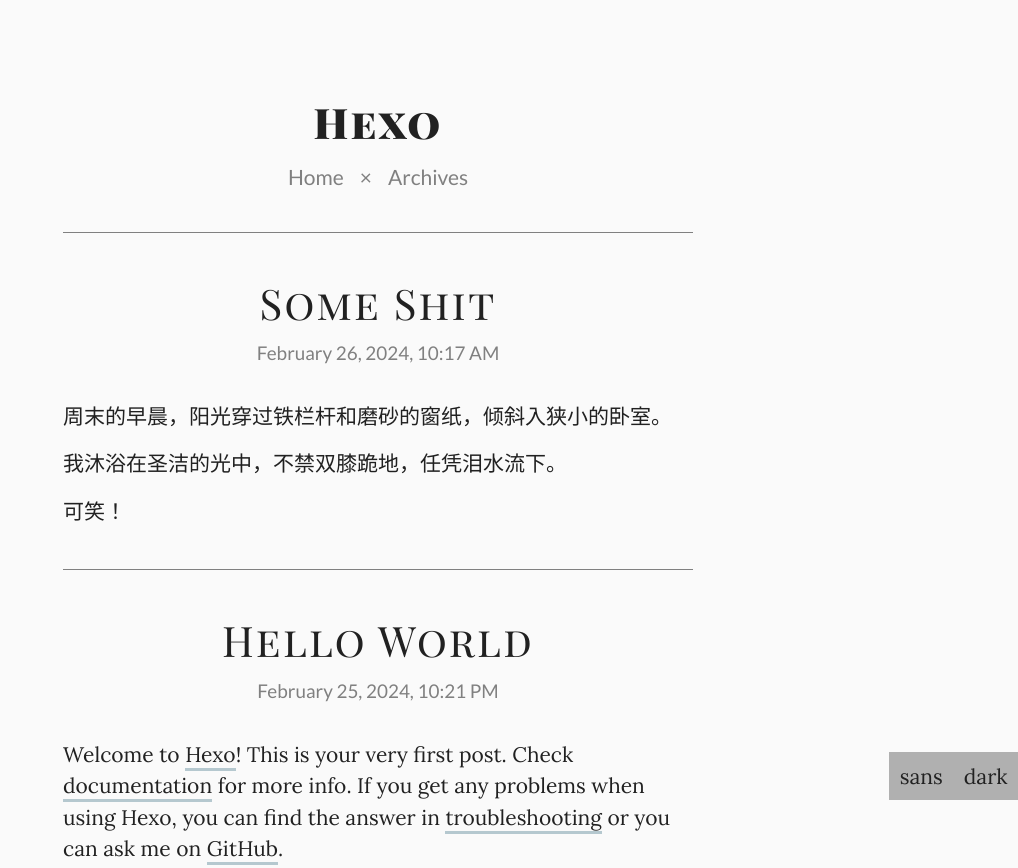
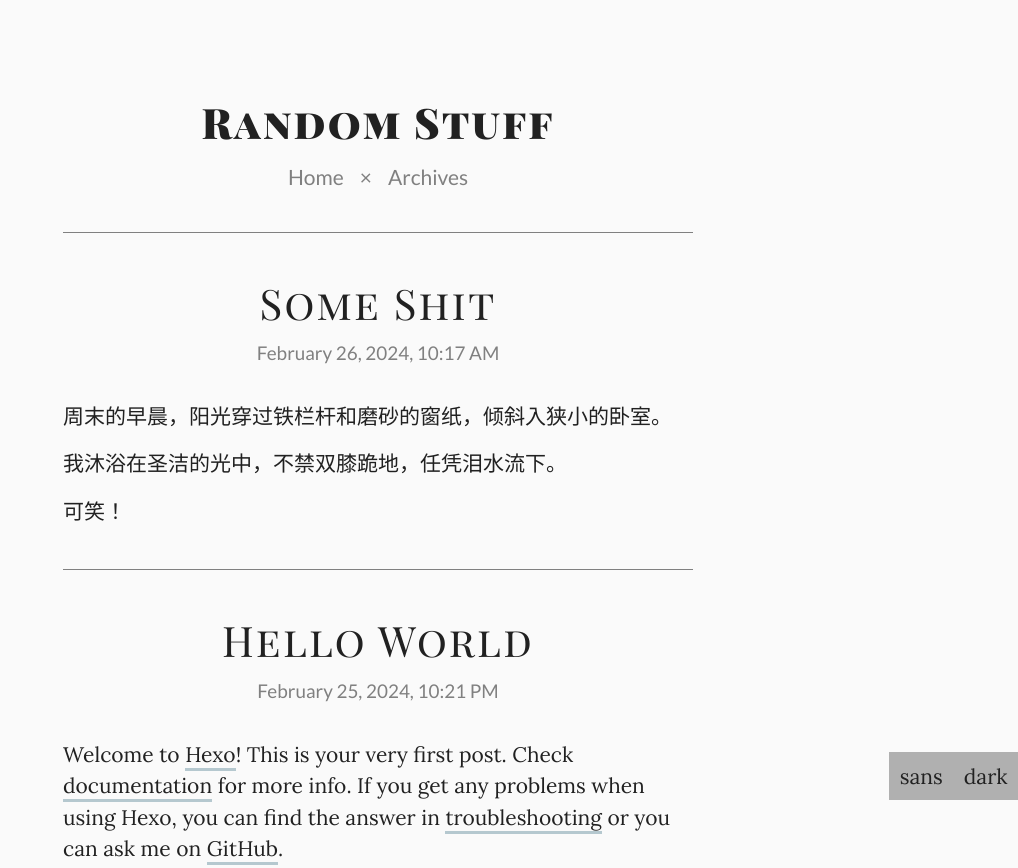
Before and after one commit to typist-coder/hexo, a plain HTML site: page index.html in a window 1280 px wide. Shown: the top 868 px of the page, without its empty margins (262-1280 px from the left). Drawn offline with Linux system fonts and the light colour scheme.

Commit message:
Site updated: 2024-02-26 16:18:37

```diff
--- a/css/style.css
+++ b/css/style.css
@@ -1,4 +1,5 @@
 @import url('//fonts.googleapis.com/css2?family=Lato:ital,wght@0,400;0,700;1,400&family=Lora:ital,wght@0,400;0,700;1,400&family=Playfair+Display+SC:wght@400;900&display=swap');
+@import url('https://fonts.googleapis.com/css2?family=Noto+Serif+SC&display=swap');
 
 /* general */
 :root {
@@ -11,7 +12,7 @@
   --link-hover-color: #618794;
   --link-bg-color: #dae4e7;
   --selection-color: #dae4e7;
-  --body-stack: "Lora", "Georgia", "Times New Roman", serif;
+  --body-stack: "Noto Serif SC", "Lora", "Georgia", "Times New Roman", serif;
   --secondary-stack: "Lato", "Lucida Grande", "Lucida Sans Unicode", "Lucida Sans", "Verdana", sans-serif;
   --title-stack: "Playfair Display SC", "Georgia", serif;
 }
--- a/index.html
+++ b/index.html
@@ -3,7 +3,7 @@
 <head>
   <meta charset="utf-8">
 
-  <title>Hexo</title>
+  <title>Random Stuff</title>
   <meta name="viewport" content="width=device-width, initial-scale=1, maximum-scale=1">
 
 
@@ -16,18 +16,18 @@
 
 
   <meta property="og:type" content="website">
-<meta property="og:title" content="Hexo">
+<meta property="og:title" content="Random Stuff">
 <meta property="og:url" content="http://example.com/index.html">
-<meta property="og:site_name" content="Hexo">
+<meta property="og:site_name" content="Random Stuff">
 <meta property="og:locale" content="en_US">
-<meta property="article:author" content="John Doe">
+<meta property="article:author" content="Lear Qin">
 <meta name="twitter:card" content="summary"><meta name="generator" content="Hexo 7.1.1"></head>
 
 <body>
   <div id="wrapper">
     <header id="header">
   <h1 id="title">
-    <a href="/">Hexo</a>
+    <a href="/">Random Stuff</a>
   </h1>
   <nav>
 
```
Also changed, not shown: 2024/02/25/hello-world/index.html (+4 -4 lines), 2024/02/26/Some-Shit/index.html (+4 -4 lines), archives/2024/02/index.html (+5 -5 lines), archives/2024/index.html (+5 -5 lines), archives/index.html (+5 -5 lines).
